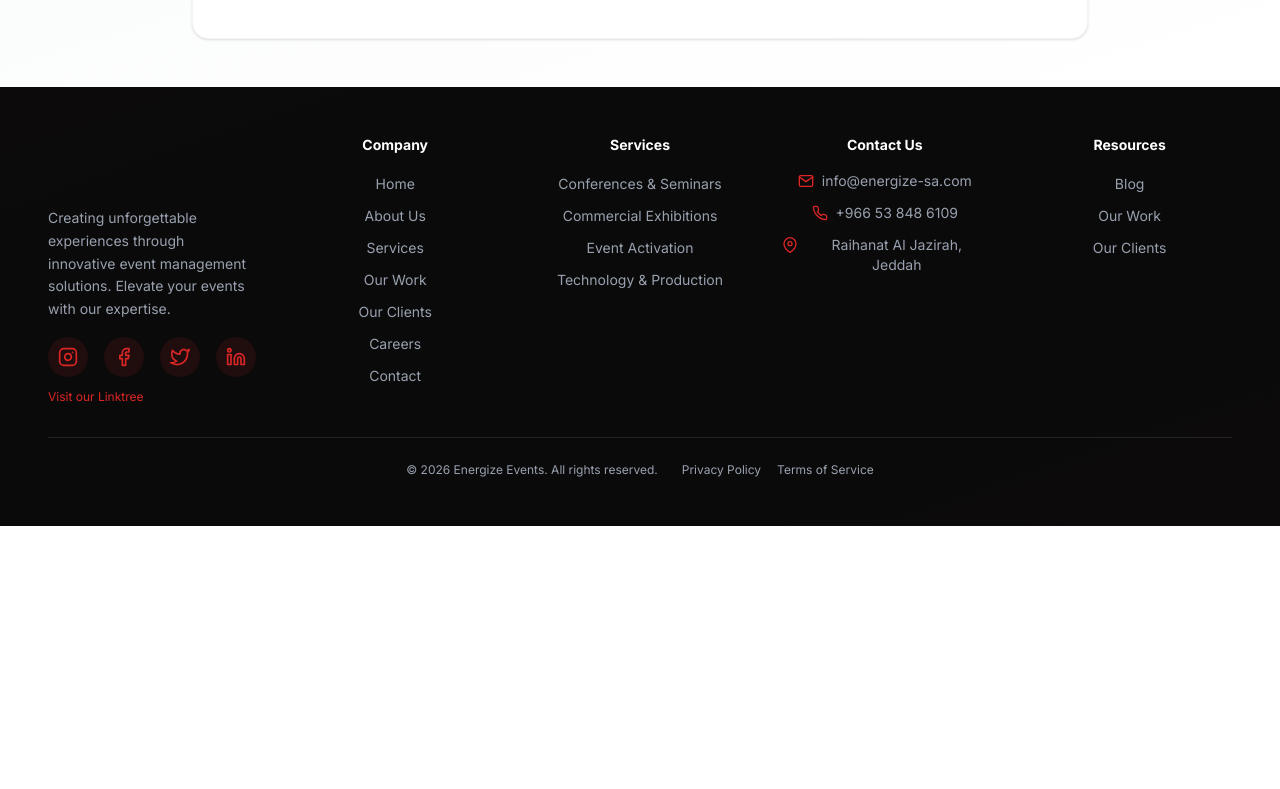
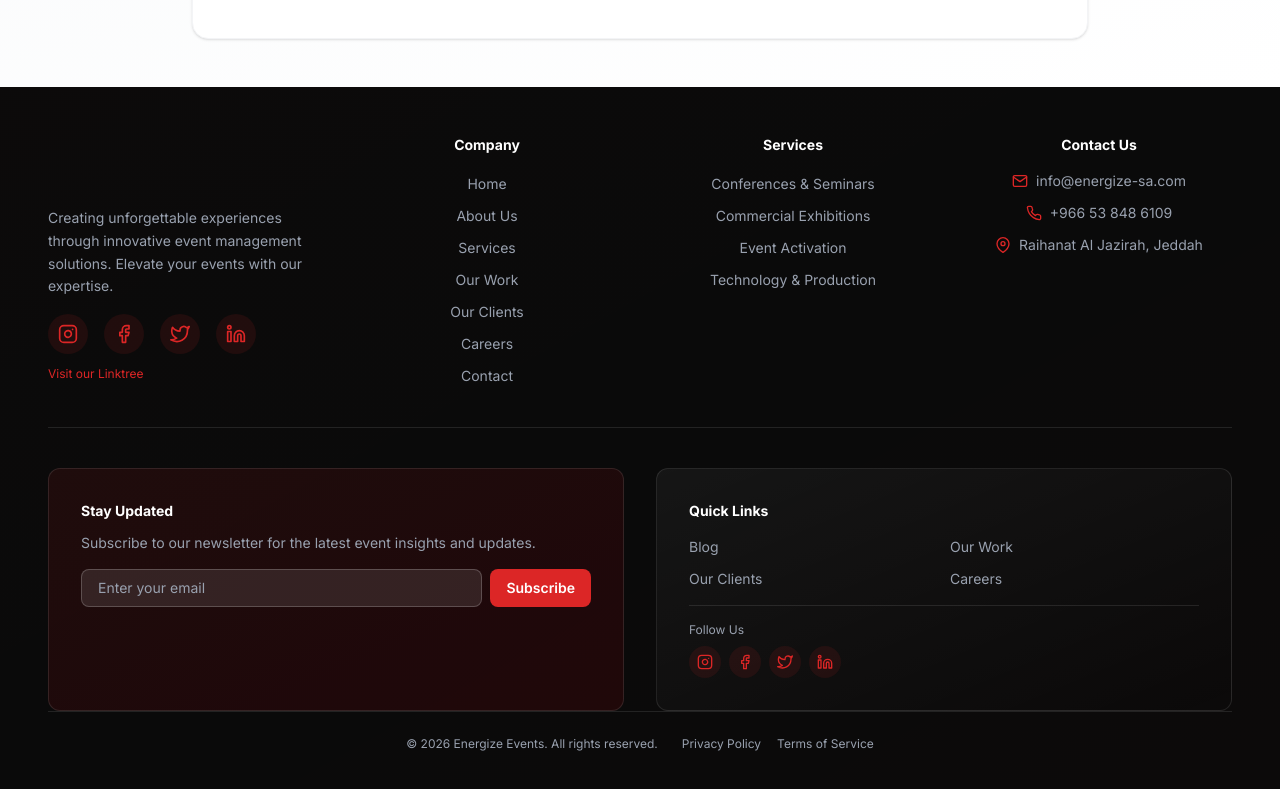
Before and after one commit to mohameddzaher/Energize-Events, a Next.js app in the folder frontend/: page /blog in a window 1280 px wide. Shown: the part 1083-1872 px from the top of the page. Before the commit the page ends 1609 px from the top, so only its background shows below. Built offline with nearby package versions, Linux system fonts and the light colour scheme; grey boxes are pictures that could not be loaded; a web font is replaced by a local one.

Commit message:
Remove Resources section and add creative Newsletter and Quick Links section below main footer

```diff
--- a/frontend/src/components/Footer.tsx
+++ b/frontend/src/components/Footer.tsx
@@ -32,11 +32,6 @@ const Footer = () => {
       { name: "Event Activation", href: "/services" },
       { name: "Technology & Production", href: "/services" },
     ],
-    resources: [
-      { name: "Blog", href: "/blog" },
-      { name: "Our Work", href: "/projects" },
-      { name: "Our Clients", href: "/clients" },
-    ],
   };
 
   const socialLinks = [
@@ -70,7 +65,7 @@ const Footer = () => {
 
       <div className="relative z-10 w-full mx-auto px-4 sm:px-6 lg:px-8 xl:px-12 2xl:px-16 py-10 sm:py-12">
         <div className="max-w-7xl mx-auto">
-          <div className="grid md:grid-cols-2 lg:grid-cols-5 gap-6 sm:gap-8 lg:gap-10 mb-6 sm:mb-8">
+          <div className="grid md:grid-cols-2 lg:grid-cols-4 gap-6 sm:gap-8 lg:gap-10 mb-6 sm:mb-8">
             {/* Brand Column */}
             <div className="lg:col-span-1">
               <motion.div
@@ -221,29 +216,99 @@ const Footer = () => {
               </ul>
             </motion.div>
 
-            {/* Resources */}
+          </div>
+
+          {/* Creative Section */}
           <motion.div
             initial={{ opacity: 0, y: 20 }}
             whileInView={{ opacity: 1, y: 0 }}
             viewport={{ once: true }}
             transition={{ duration: 0.6, delay: 0.4 }}
-              className="text-center"
+            className="mt-8 sm:mt-10 pt-8 sm:pt-10 border-t border-white/10"
           >
-              <h4 className="text-sm font-bold mb-4">Resources</h4>
-              <ul className="space-y-2">
-                {footerLinks.resources.map((link, index) => (
-                  <li key={index}>
+            <div className="grid md:grid-cols-2 gap-6 sm:gap-8">
+              {/* Newsletter Section */}
+              <div className="bg-gradient-to-br from-[#DC2626]/10 to-red-600/10 rounded-xl p-6 sm:p-8 border border-white/10">
+                <h4 className="text-sm font-bold mb-3 text-white">Stay Updated</h4>
+                <p className="text-gray-400 text-xs sm:text-sm mb-4">
+                  Subscribe to our newsletter for the latest event insights and updates.
+                </p>
+                <form className="flex gap-2">
+                  <input
+                    type="email"
+                    placeholder="Enter your email"
+                    className="flex-1 px-4 py-2 rounded-lg bg-white/10 border border-white/20 text-white placeholder-gray-400 text-xs sm:text-sm focus:outline-none focus:border-[#DC2626] transition-colors"
+                  />
+                  <button
+                    type="submit"
+                    className="px-4 py-2 bg-[#DC2626] text-white rounded-lg hover:bg-red-700 transition-colors text-xs sm:text-sm font-semibold cursor-pointer"
+                  >
+                    Subscribe
+                  </button>
+                </form>
+              </div>
+
+              {/* Quick Links & Social */}
+              <div className="bg-gradient-to-br from-white/5 to-white/0 rounded-xl p-6 sm:p-8 border border-white/10">
+                <h4 className="text-sm font-bold mb-4 text-white">Quick Links</h4>
+                <div className="grid grid-cols-2 gap-3 mb-4">
                   <Link
-                      href={link.href}
+                    href="/blog"
                     className="text-gray-400 hover:text-[#DC2626] transition-colors text-xs sm:text-sm cursor-pointer"
                   >
-                      {link.name}
+                    Blog
                   </Link>
-                  </li>
-                ))}
-              </ul>
+                  <Link
+                    href="/projects"
+                    className="text-gray-400 hover:text-[#DC2626] transition-colors text-xs sm:text-sm cursor-pointer"
+                  >
+                    Our Work
+                  </Link>
+                  <Link
+                    href="/clients"
+                    className="text-gray-400 hover:text-[#DC2626] transition-colors text-xs sm:text-sm cursor-pointer"
+                  >
+                    Our Clients
+                  </Link>
+                  <Link
+                    href="/careers"
+                    className="text-gray-400 hover:text-[#DC2626] transition-colors text-xs sm:text-sm cursor-pointer"
+                  >
+                    Careers
+                  </Link>
+                </div>
+                <div className="pt-4 border-t border-white/10">
+                  <p className="text-xs text-gray-400 mb-2">Follow Us</p>
+                  <div className="flex gap-2">
+                    {socialLinks.map((social, index) => {
+                      const Icon = social.icon;
+                      const socialColors: Record<string, string> = {
+                        Instagram:
+                          "hover:bg-gradient-to-br hover:from-purple-500 hover:to-pink-500",
+                        Facebook: "hover:bg-blue-600",
+                        Twitter: "hover:bg-sky-500",
+                        LinkedIn: "hover:bg-blue-700",
+                      };
+                      return (
+                        <a
+                          key={index}
+                          href={social.href}
+                          target="_blank"
+                          rel="noopener noreferrer"
+                          className={`w-8 h-8 rounded-full bg-[#DC2626]/10 flex items-center justify-center transition-colors duration-300 cursor-pointer group ${
+                            socialColors[social.label] || "hover:bg-[#DC2626]"
+                          }`}
+                          aria-label={social.label}
+                        >
+                          <Icon className="w-4 h-4 text-[#DC2626] group-hover:text-white transition-colors duration-300" />
+                        </a>
+                      );
+                    })}
+                  </div>
+                </div>
+              </div>
+            </div>
           </motion.div>
-          </div>
 
           {/* Bottom Bar */}
           <div className="border-t border-white/10 pt-4 sm:pt-6 ">
```
Lines whose indentation alone changed are shown as unchanged.
